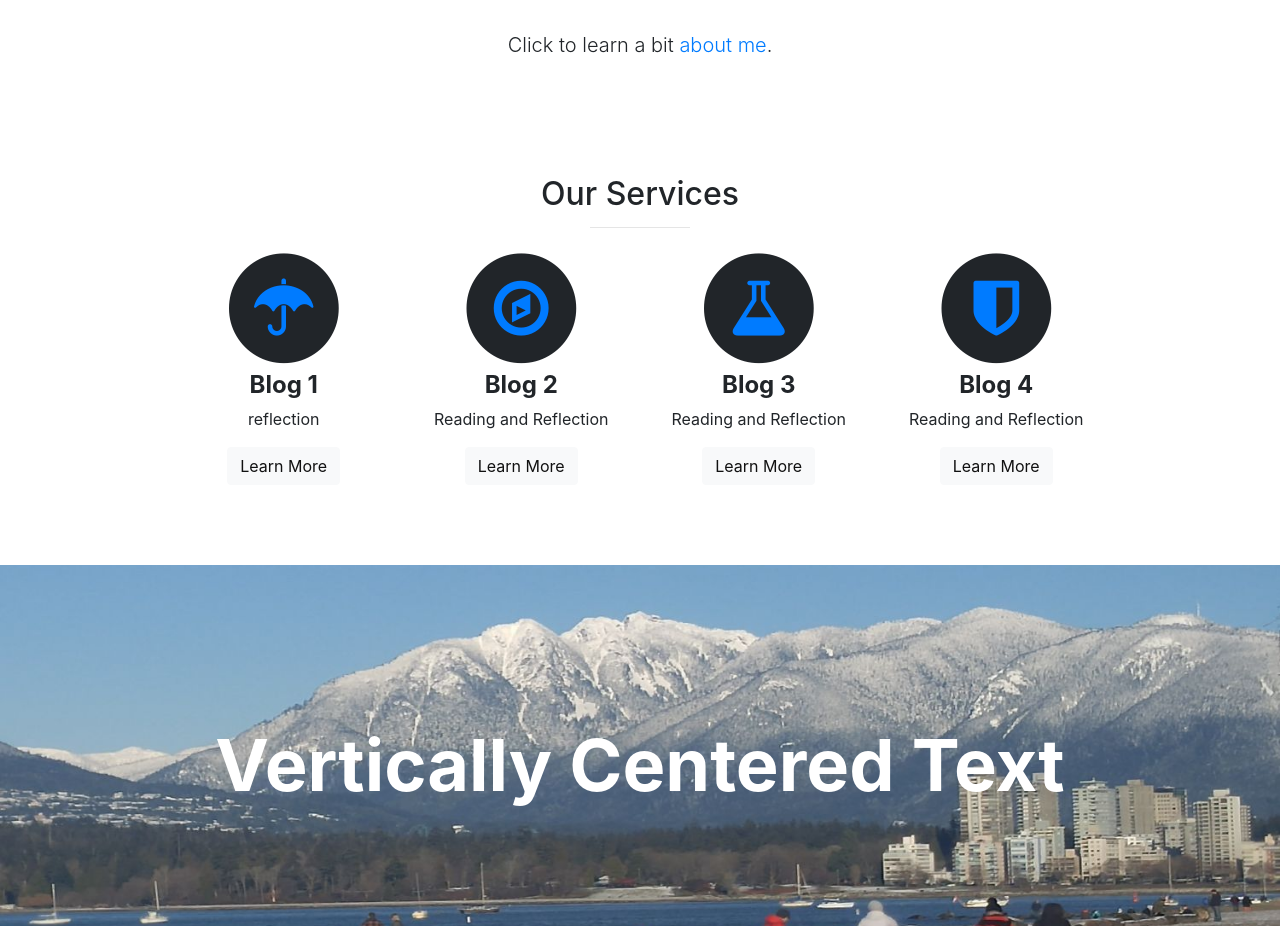
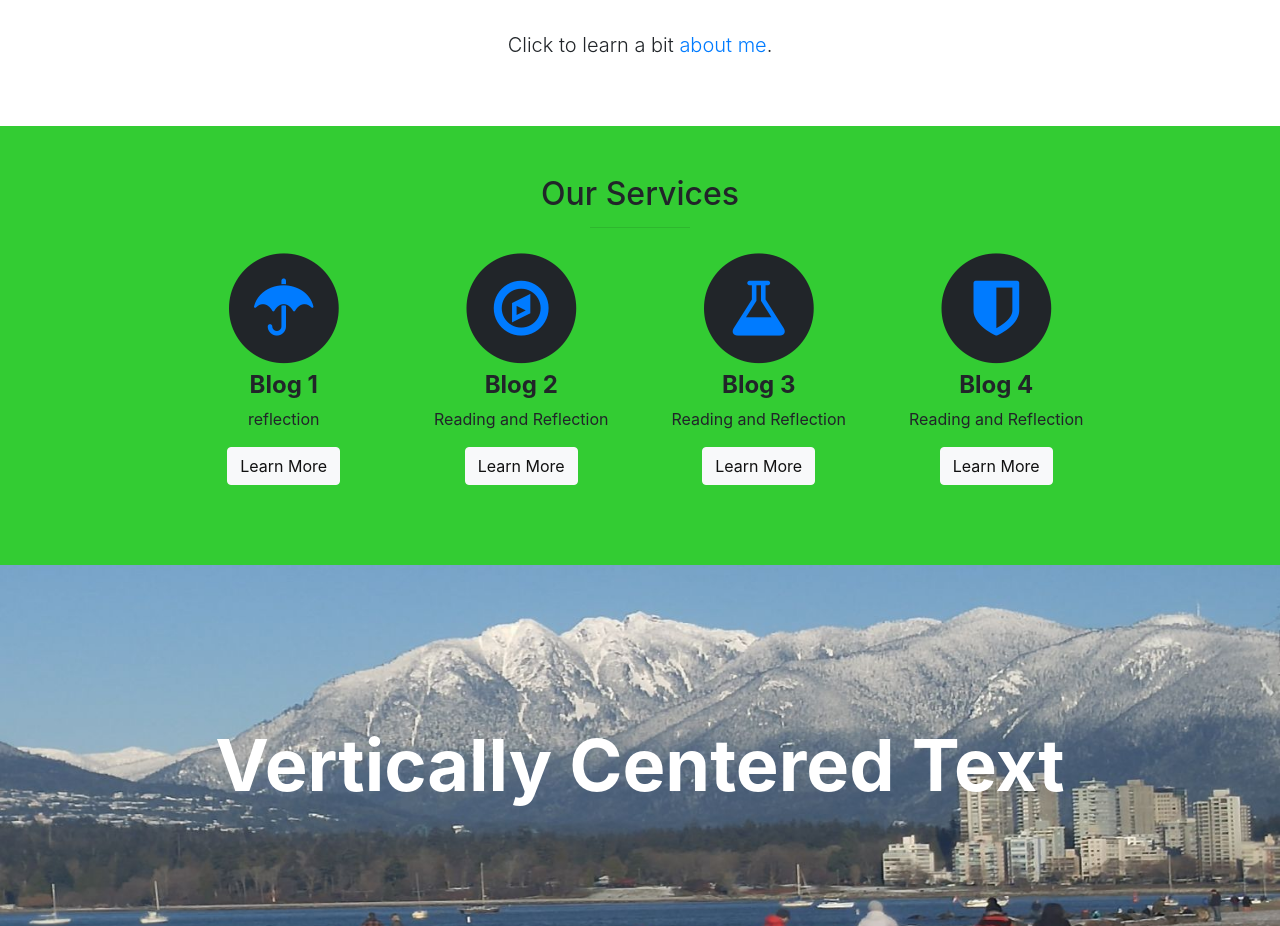
Before and after one commit to tfriedman93/Anth485, a website with bundled scripts: page index.html in a window 1280 px wide. Shown: the part 820-1746 px from the top of the page. Built offline with nearby package versions, Linux system fonts and the light colour scheme.

Commit message:
Update stylish-portfolio.css

```diff
--- a/css/stylish-portfolio.css
+++ b/css/stylish-portfolio.css
@@ -187,6 +187,7 @@ h1 {
 
 .services {
     padding: 50px 0;
+    background-color: #33cc33;
 }
 
 .service-item {
```
